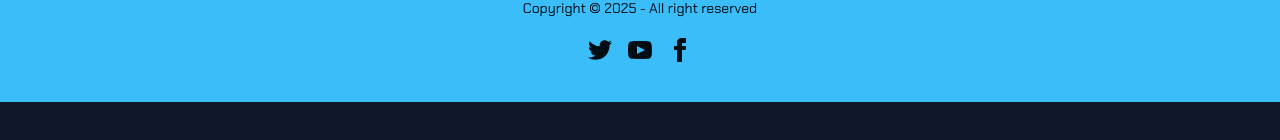
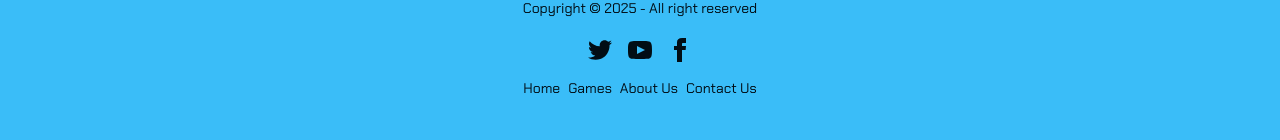
Before and after one commit to sagormajomder/game-matrix, a React (Vite) app: page /games in a window 1280 px wide. Shown: the part 1467-1607 px from the top of the page. Before the commit the page ends 1569 px from the top, so only its background shows below. Built offline with nearby package versions, Linux system fonts and the light colour scheme; no server answers.

Commit message:
Add navigation links to Footer

```diff
--- a/src/components/Footer.jsx
+++ b/src/components/Footer.jsx
@@ -1,3 +1,4 @@
+import { NavLink } from "react-router";
 import footerLogo from "../assets/footer-logo.png";
 
 export default function Footer() {
@@ -46,6 +47,23 @@ export default function Footer() {
             </svg>
           </a>
         </div>
+        <div className="menu flex-row gap-2">
+          <NavLink className="rounded-sm" to="/">
+            Home
+          </NavLink>
+
+          <NavLink className="rounded-sm" to="/games">
+            Games
+          </NavLink>
+
+          <NavLink className="rounded-sm" to="/about">
+            About Us
+          </NavLink>
+
+          <NavLink className="rounded-sm" to="/contact">
+            Contact Us
+          </NavLink>
+        </div>
       </nav>
     </footer>
   );
--- a/src/components/homepage/Banner.jsx
+++ b/src/components/homepage/Banner.jsx
@@ -30,7 +30,7 @@ export default function Banner({ games }) {
           <SwiperSlide key={game.id}>
             <div className="flex w-full justify-center overflow-hidden">
               <img
-                className="h-62.5 w-full object-cover sm:h-125 sm:w-auto"
+                className="h-62.5 w-full object-cover sm:h-auto sm:w-auto"
                 src={game.coverPhoto}
                 alt={game.title}
               />
--- a/src/pages/HomePage.jsx
+++ b/src/pages/HomePage.jsx
@@ -10,7 +10,7 @@ export default function HomePage() {
   const data = useLoaderData();
   return (
     <>
-      <Banner games={data.slice(0, 5)} />
+      <Banner games={data.slice(1, 5)} />
       <GameCategories />
       <PopularGames games={data.slice(0, 4)} />
       <GameOfTheWeek />
```
